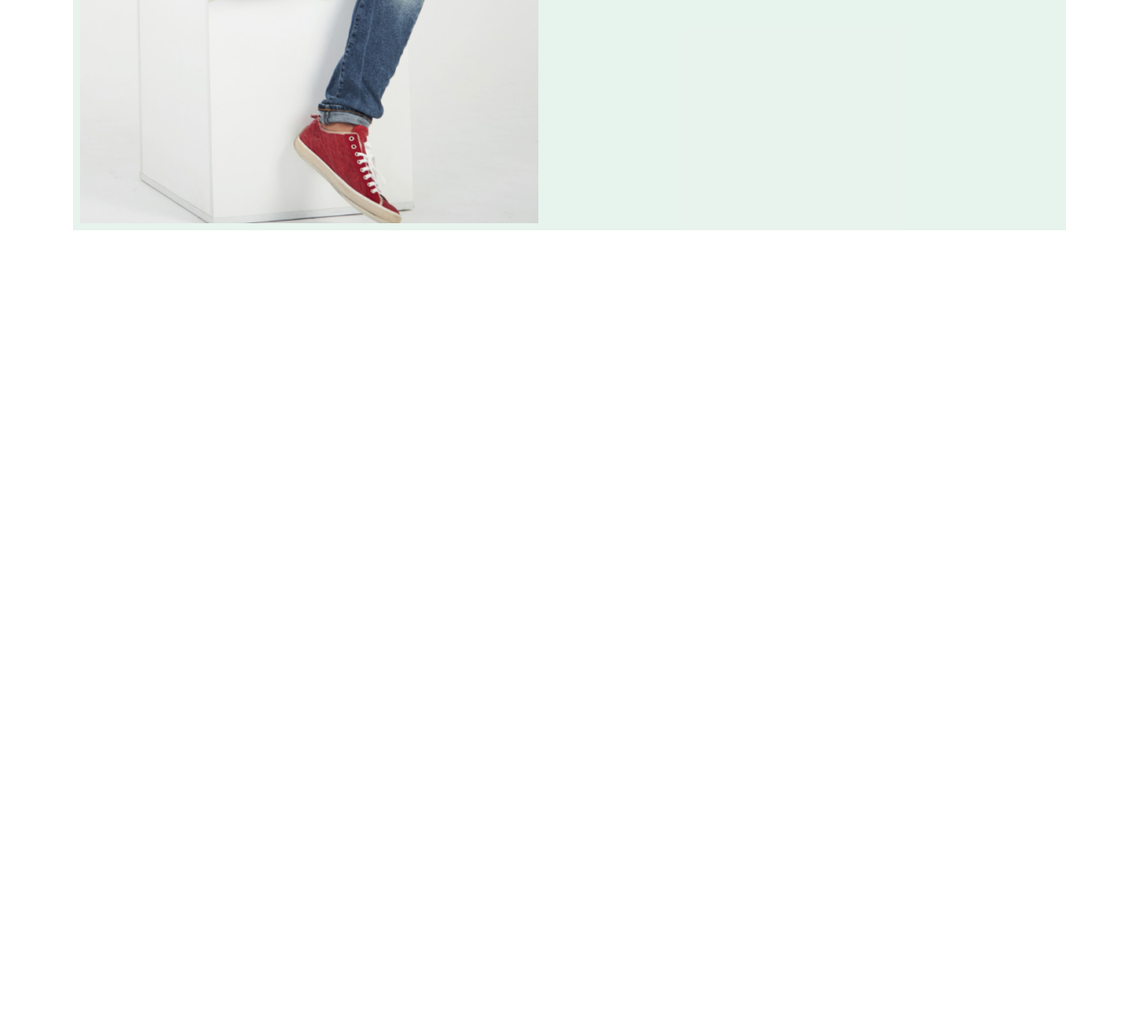
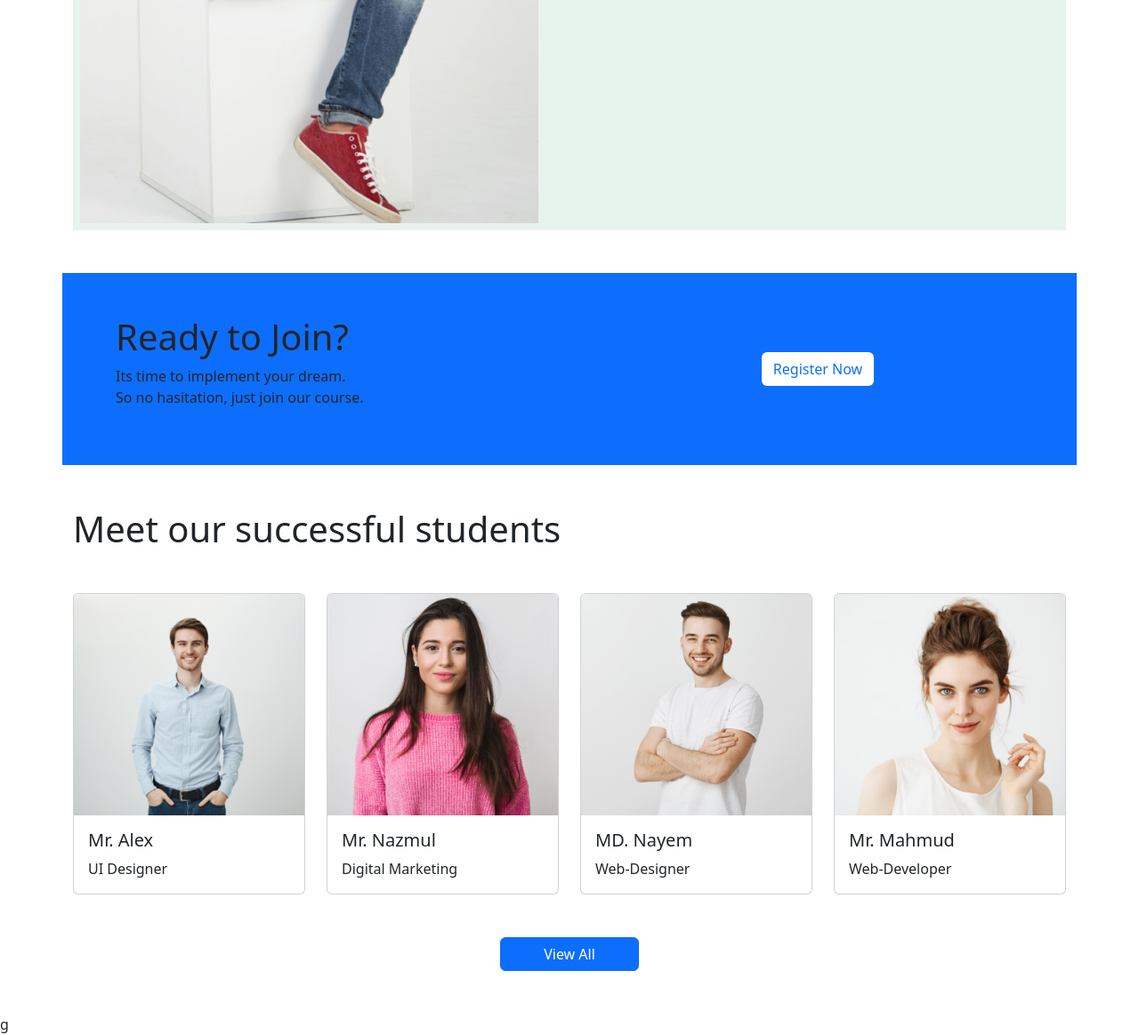
Before and after one commit to Nayem91/assignment-3, a plain HTML site: page index.html in a window 1280 px wide. Shown: the part 2257-3421 px from the top of the page at 89% size. Before the commit the page ends 2516 px from the top, so only its background shows below. Drawn offline with nearby package versions, Linux system fonts and the light colour scheme.

Commit message:
successful students

```diff
--- a/index.html
+++ b/index.html
@@ -184,6 +184,66 @@
         </div>
       </div>
     </section>
+    <!-- Ready to join part -->
+    <section class="container mt-5 bg-primary d-flex justify-content-around">
+      <div class="w-50 p-5">
+        <h1>Ready to Join? </h1>
+        <p> Its time to implement your dream. <br>So no hasitation, just join our course. </p>
+      </div>
+      <div class="w-50 p-5 d-flex align-items-center justify-content-center">
+        <button type="button" class="btn bg-white text-primary fs-6"> Register Now</button>
+      </div>
+    </section>
+    <!-- successful student  -->
+    <div class="container mt-5">
+      <h1>Meet our successful students</h1>
+    </div>
+    <section class="container mt-5">
+      <div class="row row-cols-1 row-cols-md-4 g-4">
+        <div class="col">
+          <div class="card">
+            <img src="images/student/student-1.png" class="card-img-top" alt="...">
+            <div class="card-body">
+              <h5 class="card-title">Mr. Alex</h5>
+              <p class="card-text">UI Designer</p>
+            </div>
+          </div>
+        </div>
+        <div class="col">
+          <div class="card">
+            <img src="images/student/student-2.png" class="card-img-top" alt="...">
+            <div class="card-body">
+              <h5 class="card-title">Mr. Nazmul</h5>
+              <p class="card-text">Digital Marketing</p>
+            </div>
+          </div>
+        </div>
+        <div class="col">
+          <div class="card">
+            <img src="images/student/student-3.png" class="card-img-top" alt="...">
+            <div class="card-body">
+              <h5 class="card-title">MD. Nayem</h5>
+              <p class="card-text"> Web-Designer</p>
+            </div>
+          </div>
+        </div>
+        <div class="col">
+          <div class="card">
+            <img src="images/student/student-4.png" class="card-img-top" alt="...">
+            <div class="card-body">
+              <h5 class="card-title">Mr. Mahmud</h5>
+              <p class="card-text">Web-Developer</p>
+            </div>
+          </div>
+        </div>
+      </div>
+      <div class="d-flex justify-content-center p-5">
+        <button type="button" class="btn btn-primary px-5"> View All</button>
+      </div>
+    </section>
+    <section>
+g
+    </section>
 
    </main>
     <script src="https://cdn.jsdelivr.net/npm/bootstrap@5.2.0/dist/js/bootstrap.bundle.min.js" integrity="sha384-A3rJD856KowSb7dwlZdYEkO39Gagi7vIsF0jrRAoQmDKKtQBHUuLZ9AsSv4jD4Xa" crossorigin="anonymous"></script>
```
